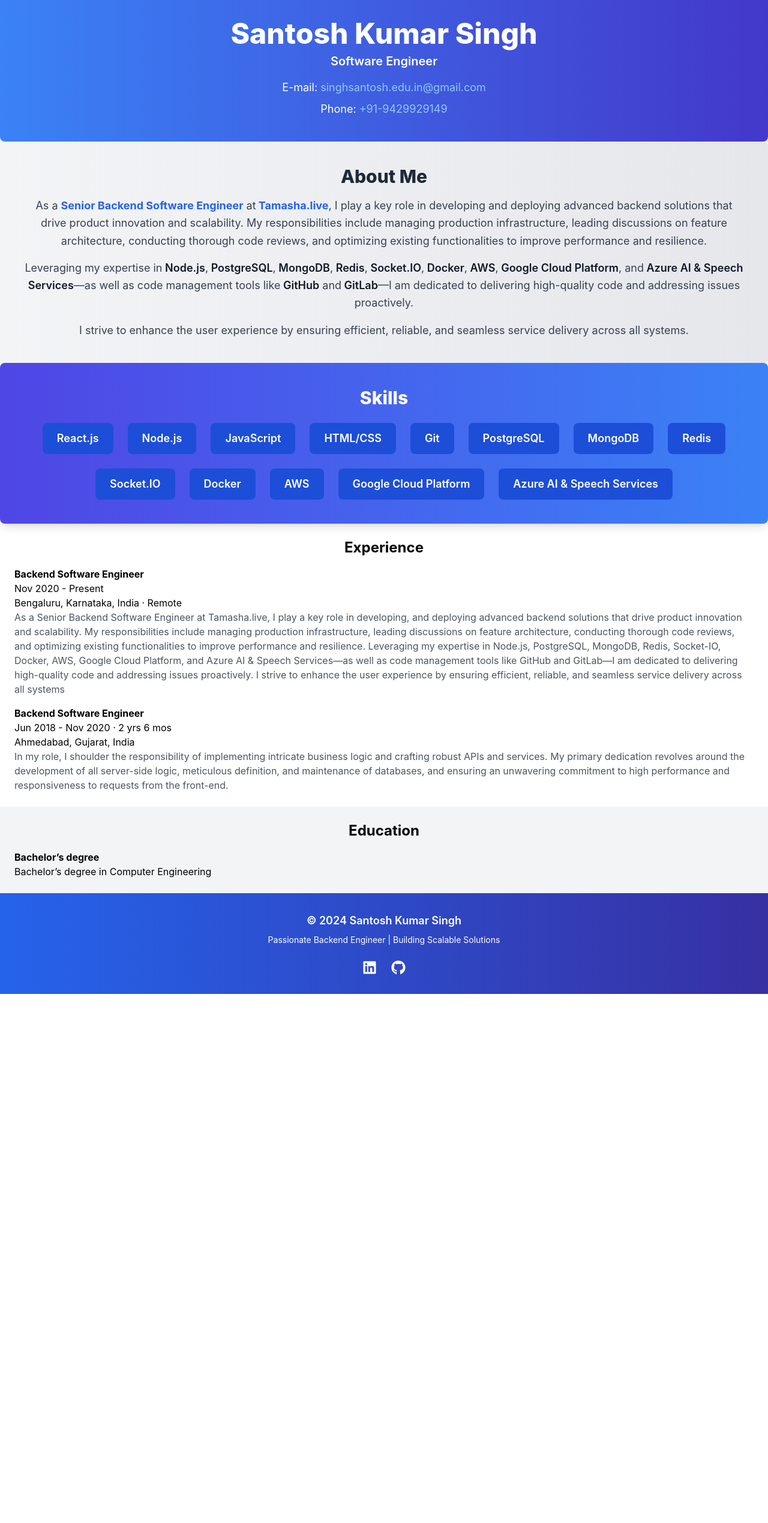
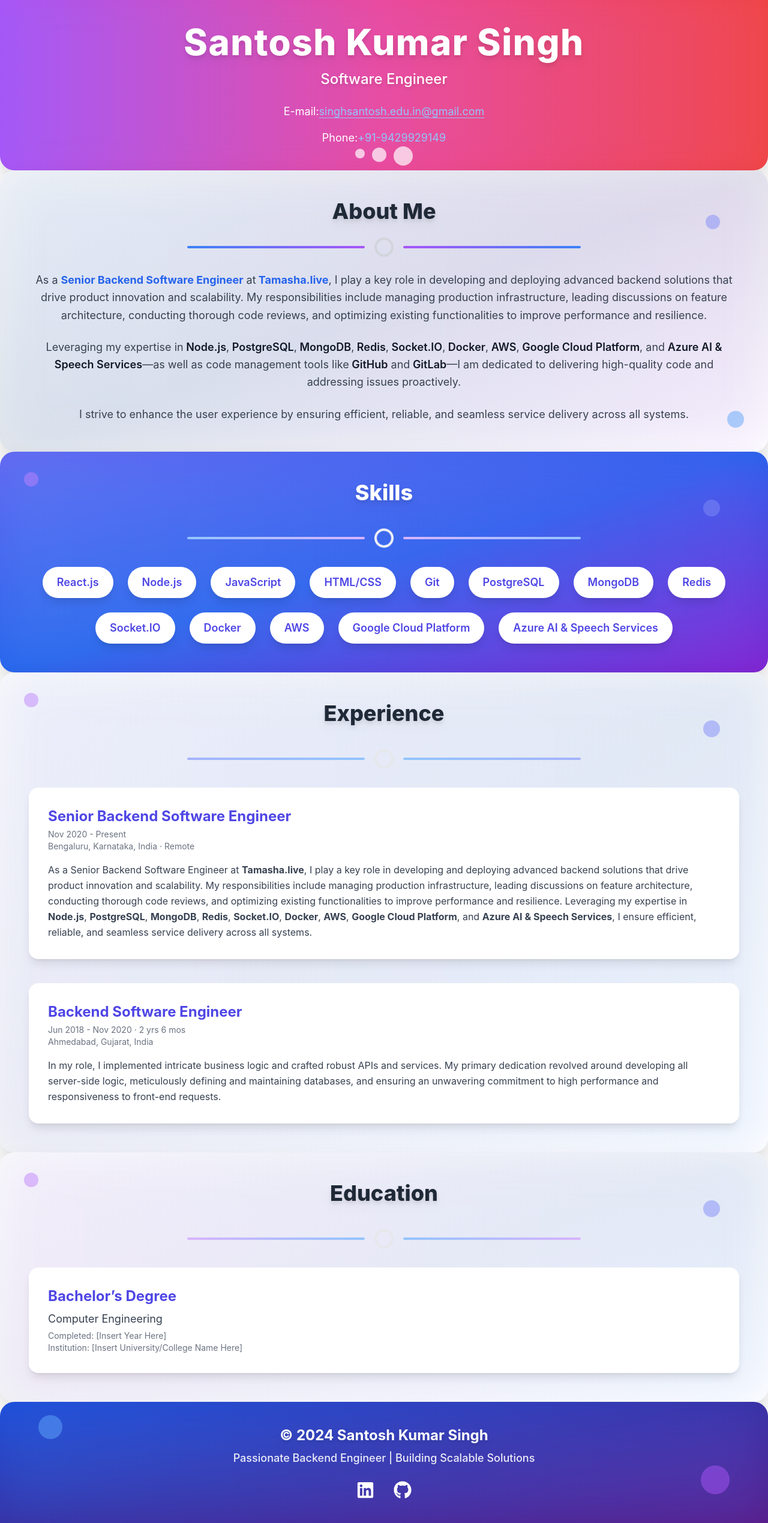
Before and after one commit to engi-devops/github-pages-demo, a React (Create React App) app: page / in a window 1280 px wide. Shown: the whole page at 60% size. Before the commit the page ends 1657 px from the top, so only its background shows below. Built offline with nearby package versions, Linux system fonts and the light colour scheme.

Commit message:
try more beeter desinged

```diff
--- a/src/components/About.js
+++ b/src/components/About.js
@@ -1,11 +1,28 @@
+import React from 'react';
+
 const About = () => (
-  <section className="p-10 bg-gradient-to-r from-gray-100 to-gray-200 text-center rounded-lg shadow-md">
-    <h2 className="text-3xl font-extrabold text-gray-800 mb-4">About Me</h2>
-    <p className="mt-4 text-gray-700 text-lg leading-relaxed">
+  <section className="p-12 bg-gradient-to-br from-gray-100 via-gray-200 to-white text-center rounded-3xl shadow-2xl relative overflow-hidden">
+    {/* Background Animation */}
+    <div className="absolute inset-0 bg-gradient-to-r from-blue-400 to-purple-500 opacity-10 blur-2xl animate-pulse"></div>
+
+    {/* Title */}
+    <h2 className="text-4xl font-extrabold text-gray-800 mb-6 drop-shadow-lg">
+      About Me
+    </h2>
+
+    {/* Animated Separator */}
+    <div className="relative flex items-center justify-center mb-6">
+      <div className="h-1 w-1/4 bg-gradient-to-r from-blue-500 to-purple-500 rounded-full"></div>
+      <div className="mx-4 w-8 h-8 border-4 border-gray-300 rounded-full animate-spin"></div>
+      <div className="h-1 w-1/4 bg-gradient-to-r from-purple-500 to-blue-500 rounded-full"></div>
+    </div>
+
+    {/* Content */}
+    <p className="mt-6 text-gray-700 text-lg leading-relaxed relative z-10">
       As a <span className="font-bold text-blue-600">Senior Backend Software Engineer</span> at
       <span className="font-bold text-blue-600"> Tamasha.live</span>, I play a key role in developing and deploying advanced backend solutions that drive product innovation and scalability. My responsibilities include managing production infrastructure, leading discussions on feature architecture, conducting thorough code reviews, and optimizing existing functionalities to improve performance and resilience.
     </p>
-    <p className="mt-4 text-gray-700 text-lg leading-relaxed">
+    <p className="mt-6 text-gray-700 text-lg leading-relaxed relative z-10">
       Leveraging my expertise in
       <span className="font-semibold text-gray-900"> Node.js</span>,
       <span className="font-semibold text-gray-900"> PostgreSQL</span>,
@@ -19,9 +36,14 @@ const About = () => (
       <span className="font-semibold text-gray-900"> GitHub</span> and
       <span className="font-semibold text-gray-900"> GitLab</span>—I am dedicated to delivering high-quality code and addressing issues proactively.
     </p>
-    <p className="mt-4 text-gray-700 text-lg leading-relaxed">
+    <p className="mt-6 text-gray-700 text-lg leading-relaxed relative z-10">
       I strive to enhance the user experience by ensuring efficient, reliable, and seamless service delivery across all systems.
     </p>
+
+    {/* Floating Decorative Dots */}
+    <div className="absolute top-10 left-10 w-5 h-5 bg-purple-400 rounded-full opacity-50 animate-ping"></div>
+    <div className="absolute bottom-10 right-10 w-7 h-7 bg-blue-400 rounded-full opacity-50 animate-pulse"></div>
+    <div className="absolute top-20 right-20 w-6 h-6 bg-indigo-400 rounded-full opacity-50 animate-bounce"></div>
   </section>
 );
 
--- a/src/components/Education.js
+++ b/src/components/Education.js
@@ -1,12 +1,37 @@
+import React from 'react';
+
 const Education = () => (
-  <section className="p-6 bg-gray-100">
-    <h2 className="text-2xl font-bold text-center">Education</h2>
-    <div className="mt-4 space-y-4">
-      <div>
-        <h3 className="font-bold">Bachelor’s degree</h3>
-            <p>Bachelor’s degree in Computer Engineering</p>
+  <section className="relative p-12 bg-gradient-to-br from-gray-50 via-gray-100 to-white text-gray-800 rounded-3xl shadow-2xl overflow-hidden">
+    {/* Background Animation */}
+    <div className="absolute inset-0 bg-gradient-to-r from-purple-400 to-blue-500 opacity-10 blur-2xl animate-pulse"></div>
+
+    {/* Title */}
+    <h2 className="text-4xl font-extrabold text-center mb-10 drop-shadow-lg relative z-10">
+      Education
+    </h2>
+
+    {/* Animated Separator */}
+    <div className="relative flex items-center justify-center mb-8">
+      <div className="h-1 w-1/4 bg-gradient-to-r from-purple-300 to-blue-300 rounded-full"></div>
+      <div className="mx-4 w-8 h-8 border-4 border-gray-200 rounded-full animate-spin"></div>
+      <div className="h-1 w-1/4 bg-gradient-to-r from-blue-300 to-purple-300 rounded-full"></div>
+    </div>
+
+    {/* Education Cards */}
+    <div className="relative z-10 space-y-10">
+      {/* Degree */}
+      <div className="p-8 bg-white shadow-lg rounded-2xl hover:shadow-2xl transition duration-300 ease-in-out transform hover:-translate-y-2">
+        <h3 className="text-2xl font-bold text-indigo-600">Bachelor’s Degree</h3>
+        <p className="text-lg text-gray-700 mt-2">Computer Engineering</p>
+        <p className="text-sm text-gray-500 mt-1">Completed: [Insert Year Here]</p>
+        <p className="text-sm text-gray-500">Institution: [Insert University/College Name Here]</p>
       </div>
     </div>
+
+    {/* Floating Decorative Elements */}
+    <div className="absolute top-10 left-10 w-6 h-6 bg-purple-400 rounded-full opacity-50 animate-bounce"></div>
+    <div className="absolute bottom-20 right-20 w-8 h-8 bg-blue-400 rounded-full opacity-50 animate-ping"></div>
+    <div className="absolute top-20 right-20 w-7 h-7 bg-indigo-400 rounded-full opacity-50 animate-pulse"></div>
   </section>
 );
 
--- a/src/components/Experience.js
+++ b/src/components/Experience.js
@@ -1,24 +1,49 @@
+import React from 'react';
+
 const Experience = () => (
-  <section className="p-6">
-    <h2 className="text-2xl font-bold text-center">Experience</h2>
-    <div className="mt-4 space-y-4">
-      <div>
-        <h3 className="font-bold">Backend Software Engineer</h3>
-        <p>Nov 2020 - Present</p>
-        <p>Bengaluru, Karnataka, India · Remote</p>
-        <p className="text-gray-600">
-          As a Senior Backend Software Engineer at Tamasha.live, I play a key role in developing, and deploying advanced backend solutions that drive product innovation and scalability. My responsibilities include managing production infrastructure, leading discussions on feature architecture, conducting thorough code reviews, and optimizing existing functionalities to improve performance and resilience. Leveraging my expertise in Node.js, PostgreSQL, MongoDB, Redis, Socket-IO, Docker, AWS, Google Cloud Platform, and Azure AI & Speech Services—as well as code management tools like GitHub and GitLab—I am dedicated to delivering high-quality code and addressing issues proactively. I strive to enhance the user experience by ensuring efficient, reliable, and seamless service delivery across all systems
+  <section className="relative p-12 bg-gradient-to-br from-gray-50 via-gray-100 to-white text-gray-800 rounded-3xl shadow-2xl overflow-hidden">
+    {/* Background Animation */}
+    <div className="absolute inset-0 bg-gradient-to-r from-indigo-400 to-blue-500 opacity-10 blur-2xl animate-pulse"></div>
+
+    {/* Title */}
+    <h2 className="text-4xl font-extrabold text-center mb-10 drop-shadow-lg relative z-10">
+      Experience
+    </h2>
+
+    {/* Animated Separator */}
+    <div className="relative flex items-center justify-center mb-8">
+      <div className="h-1 w-1/4 bg-gradient-to-r from-indigo-300 to-blue-300 rounded-full"></div>
+      <div className="mx-4 w-8 h-8 border-4 border-gray-200 rounded-full animate-spin"></div>
+      <div className="h-1 w-1/4 bg-gradient-to-r from-blue-300 to-indigo-300 rounded-full"></div>
+    </div>
+
+    {/* Experience Cards */}
+    <div className="relative z-10 space-y-10">
+      {/* Job 1 */}
+      <div className="p-8 bg-white shadow-lg rounded-2xl hover:shadow-2xl transition duration-300 ease-in-out transform hover:-translate-y-2">
+        <h3 className="text-2xl font-bold text-indigo-600">Senior Backend Software Engineer</h3>
+        <p className="text-sm text-gray-500 mt-1">Nov 2020 - Present</p>
+        <p className="text-sm text-gray-500 mb-4">Bengaluru, Karnataka, India · Remote</p>
+        <p className="text-gray-700 leading-relaxed">
+          As a Senior Backend Software Engineer at <span className="font-bold">Tamasha.live</span>, I play a key role in developing and deploying advanced backend solutions that drive product innovation and scalability. My responsibilities include managing production infrastructure, leading discussions on feature architecture, conducting thorough code reviews, and optimizing existing functionalities to improve performance and resilience. Leveraging my expertise in <span className="font-bold">Node.js</span>, <span className="font-bold">PostgreSQL</span>, <span className="font-bold">MongoDB</span>, <span className="font-bold">Redis</span>, <span className="font-bold">Socket.IO</span>, <span className="font-bold">Docker</span>, <span className="font-bold">AWS</span>, <span className="font-bold">Google Cloud Platform</span>, and <span className="font-bold">Azure AI & Speech Services</span>, I ensure efficient, reliable, and seamless service delivery across all systems.
         </p>
       </div>
-      <div>
-        <h3 className="font-bold">Backend Software Engineer</h3>
-        <p>Jun 2018 - Nov 2020 · 2 yrs 6 mos</p>
-        <p>Ahmedabad, Gujarat, India</p>
-        <p className="text-gray-600">
-          In my role, I shoulder the responsibility of implementing intricate business logic and crafting robust APIs and services. My primary dedication revolves around the development of all server-side logic, meticulous definition, and maintenance of databases, and ensuring an unwavering commitment to high performance and responsiveness to requests from the front-end.
+
+      {/* Job 2 */}
+      <div className="p-8 bg-white shadow-lg rounded-2xl hover:shadow-2xl transition duration-300 ease-in-out transform hover:-translate-y-2">
+        <h3 className="text-2xl font-bold text-indigo-600">Backend Software Engineer</h3>
+        <p className="text-sm text-gray-500 mt-1">Jun 2018 - Nov 2020 · 2 yrs 6 mos</p>
+        <p className="text-sm text-gray-500 mb-4">Ahmedabad, Gujarat, India</p>
+        <p className="text-gray-700 leading-relaxed">
+          In my role, I implemented intricate business logic and crafted robust APIs and services. My primary dedication revolved around developing all server-side logic, meticulously defining and maintaining databases, and ensuring an unwavering commitment to high performance and responsiveness to front-end requests.
         </p>
       </div>
     </div>
+
+    {/* Floating Decorative Elements */}
+    <div className="absolute top-10 left-10 w-6 h-6 bg-purple-400 rounded-full opacity-50 animate-bounce"></div>
+    <div className="absolute bottom-20 right-20 w-8 h-8 bg-blue-400 rounded-full opacity-50 animate-ping"></div>
+    <div className="absolute top-20 right-20 w-7 h-7 bg-indigo-400 rounded-full opacity-50 animate-pulse"></div>
   </section>
 );
 
--- a/src/components/Footer.js
+++ b/src/components/Footer.js
@@ -1,18 +1,27 @@
 import { FaLinkedin, FaGithub } from 'react-icons/fa'; // Import icons
 
 const Footer = () => (
-  <footer className="bg-gradient-to-r from-blue-600 to-indigo-800 text-white py-8">
-    <div className="text-center">
-      <p className="text-lg font-semibold">© 2024 Santosh Kumar Singh</p>
-      <p className="text-sm mt-2">
+  <footer className="relative bg-gradient-to-br from-blue-700 via-indigo-800 to-purple-900 text-white py-10 rounded-t-3xl shadow-xl overflow-hidden">
+    {/* Background Animation */}
+    <div className="absolute inset-0 bg-gradient-to-r from-blue-500 to-indigo-500 opacity-20 blur-2xl animate-pulse"></div>
+
+    {/* Content */}
+    <div className="relative z-10 text-center">
+      {/* Footer Text */}
+      <p className="text-2xl font-bold mb-2 drop-shadow-lg">
+        © 2024 Santosh Kumar Singh
+      </p>
+      <p className="text-lg font-medium opacity-90">
         Passionate Backend Engineer | Building Scalable Solutions
       </p>
-      <div className="flex justify-center gap-6 mt-6">
+
+      {/* Social Icons */}
+      <div className="flex justify-center gap-8 mt-6">
         <a
           href="https://www.linkedin.com/in/backend-software-engineer-singhsantosh/"
           target="_blank"
           rel="noopener noreferrer"
-          className="text-white text-2xl hover:text-gray-300 transition-colors"
+          className="text-3xl hover:text-gray-300 transition-transform transform hover:scale-125"
           aria-label="LinkedIn"
         >
           <FaLinkedin />
@@ -21,13 +30,18 @@ const Footer = () => (
           href="https://github.com/engi-devops"
           target="_blank"
           rel="noopener noreferrer"
-          className="text-white text-2xl hover:text-gray-300 transition-colors"
+          className="text-3xl hover:text-gray-300 transition-transform transform hover:scale-125"
           aria-label="GitHub"
         >
           <FaGithub />
         </a>
       </div>
     </div>
+
+    {/* Decorative Shapes */}
+    <div className="absolute top-8 left-16 w-10 h-10 bg-blue-400 rounded-full opacity-50 animate-bounce"></div>
+    <div className="absolute bottom-12 right-16 w-12 h-12 bg-purple-500 rounded-full opacity-50 animate-pulse"></div>
+    <div className="absolute top-16 right-10 w-8 h-8 bg-indigo-500 rounded-full opacity-50 animate-ping"></div>
   </footer>
 );
 
--- a/src/components/Header.js
+++ b/src/components/Header.js
@@ -1,10 +1,42 @@
+import React from 'react';
+
 const Header = () => (
-  <header className="bg-gradient-to-r from-blue-500 to-indigo-700 text-white p-8 text-center rounded-b-lg shadow-xl">
-    <h1 className="text-5xl font-extrabold mb-2">Santosh Kumar Singh</h1>
-    <p className="text-xl font-semibold mb-4">Software Engineer</p>
-    <div className="text-lg">
-      <p className="mb-2">E-mail: <a href="mailto:singhsantosh.edu.in@gmail.com" className="text-blue-300 hover:text-blue-500 transition duration-300">singhsantosh.edu.in@gmail.com</a></p>
-      <p className="mb-2">Phone: <span className="text-blue-300 hover:text-blue-500 transition duration-300">+91-9429929149</span></p>
+  <header className="bg-gradient-to-r from-purple-500 via-pink-500 to-red-500 text-white p-10 text-center rounded-b-3xl shadow-2xl relative overflow-hidden">
+    {/* Background animation */}
+    <div className="absolute inset-0 bg-gradient-to-r from-indigo-400 via-purple-400 to-pink-400 opacity-10 blur-xl animate-pulse"></div>
+
+    {/* Name and Title */}
+    <h1 className="text-6xl font-extrabold mb-4 tracking-wide drop-shadow-lg">
+      Santosh Kumar Singh
+    </h1>
+    <p className="text-2xl font-medium font-extrabold mb-6 drop-shadow-md">
+      Software Engineer
+    </p>
+
+    {/* Contact Info */}
+    <div className="text-lg relative z-10">
+      <p className="mb-4">
+        E-mail:
+        <a
+          href="mailto:singhsantosh.edu.in@gmail.com"
+          className="text-blue-300 hover:text-blue-500 transition-all duration-300 underline underline-offset-4"
+        >
+          singhsantosh.edu.in@gmail.com
+        </a>
+      </p>
+      <p>
+        Phone:
+        <span className="text-blue-300 hover:text-blue-500 transition-all duration-300 cursor-pointer">
+          +91-9429929149
+        </span>
+      </p>
+    </div>
+
+    {/* Animated icons or decoration */}
+    <div className="absolute bottom-0 left-1/2 transform -translate-x-1/2 flex space-x-3 mt-6 opacity-70">
+      <div className="w-4 h-4 bg-white rounded-full animate-bounce"></div>
+      <div className="w-6 h-6 bg-white rounded-full animate-bounce delay-150"></div>
+      <div className="w-8 h-8 bg-white rounded-full animate-bounce delay-300"></div>
     </div>
   </header>
 );
--- a/src/components/Skills.js
+++ b/src/components/Skills.js
@@ -1,7 +1,24 @@
+import React from 'react';
+
 const Skills = () => (
-  <section className="p-10 bg-gradient-to-r from-indigo-600 to-blue-500 text-white rounded-lg shadow-lg">
-    <h2 className="text-3xl font-extrabold text-center mb-6">Skills</h2>
-    <div className="flex justify-center gap-6 flex-wrap">
+  <section className="relative p-12 bg-gradient-to-br from-indigo-500 via-blue-600 to-purple-700 text-white rounded-3xl shadow-2xl overflow-hidden">
+    {/* Background Animation */}
+    <div className="absolute inset-0 bg-gradient-to-r from-blue-400 to-purple-500 opacity-20 blur-2xl animate-pulse"></div>
+
+    {/* Title */}
+    <h2 className="text-4xl font-extrabold text-center mb-10 drop-shadow-lg relative z-10">
+      Skills
+    </h2>
+
+    {/* Animated Separator */}
+    <div className="relative flex items-center justify-center mb-8">
+      <div className="h-1 w-1/4 bg-gradient-to-r from-blue-300 to-purple-300 rounded-full"></div>
+      <div className="mx-4 w-8 h-8 border-4 border-gray-100 rounded-full animate-spin"></div>
+      <div className="h-1 w-1/4 bg-gradient-to-r from-purple-300 to-blue-300 rounded-full"></div>
+    </div>
+
+    {/* Skills List */}
+    <div className="flex justify-center gap-6 flex-wrap relative z-10">
       {[
         'React.js',
         'Node.js',
@@ -16,15 +33,20 @@ const Skills = () => (
         'AWS',
         'Google Cloud Platform',
         'Azure AI & Speech Services',
-      ].map((skill) => (
+      ].map((skill, index) => (
         <span
-          key={skill}
-          className="bg-blue-700 text-white text-lg font-semibold px-6 py-3 rounded-lg hover:bg-blue-800 transition duration-300 ease-in-out transform hover:scale-105"
+          key={index}
+          className="bg-white text-indigo-600 text-lg font-semibold px-6 py-3 rounded-full shadow-lg hover:bg-indigo-700 hover:text-white transition duration-300 ease-in-out transform hover:scale-110 hover:-translate-y-1"
         >
           {skill}
         </span>
       ))}
     </div>
+
+    {/* Floating Decorative Elements */}
+    <div className="absolute top-10 left-10 w-6 h-6 bg-purple-400 rounded-full opacity-50 animate-bounce"></div>
+    <div className="absolute bottom-20 right-20 w-8 h-8 bg-blue-400 rounded-full opacity-50 animate-ping"></div>
+    <div className="absolute top-20 right-20 w-7 h-7 bg-indigo-400 rounded-full opacity-50 animate-pulse"></div>
   </section>
 );
 
```
